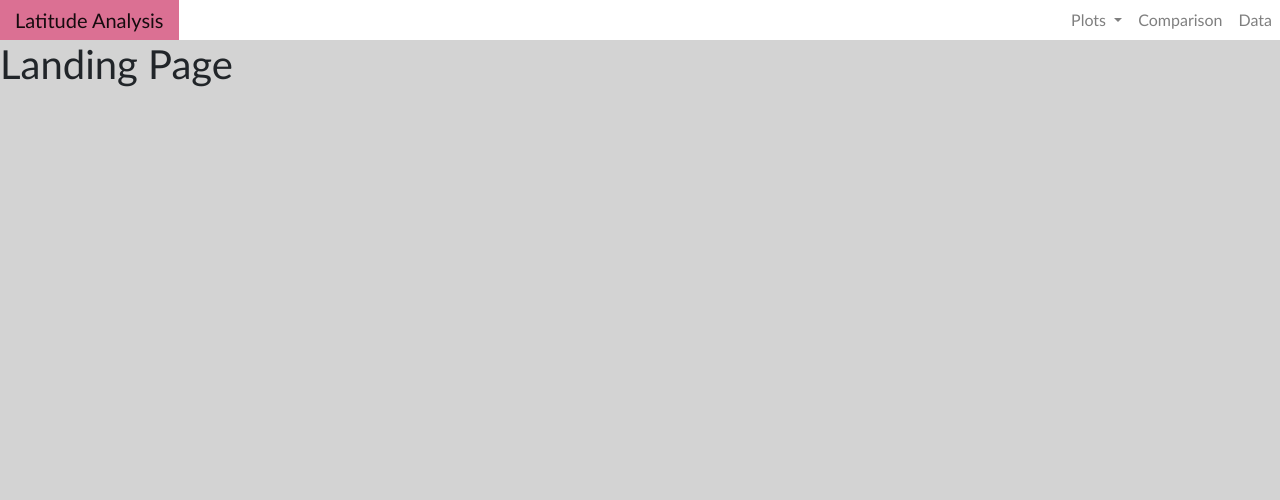
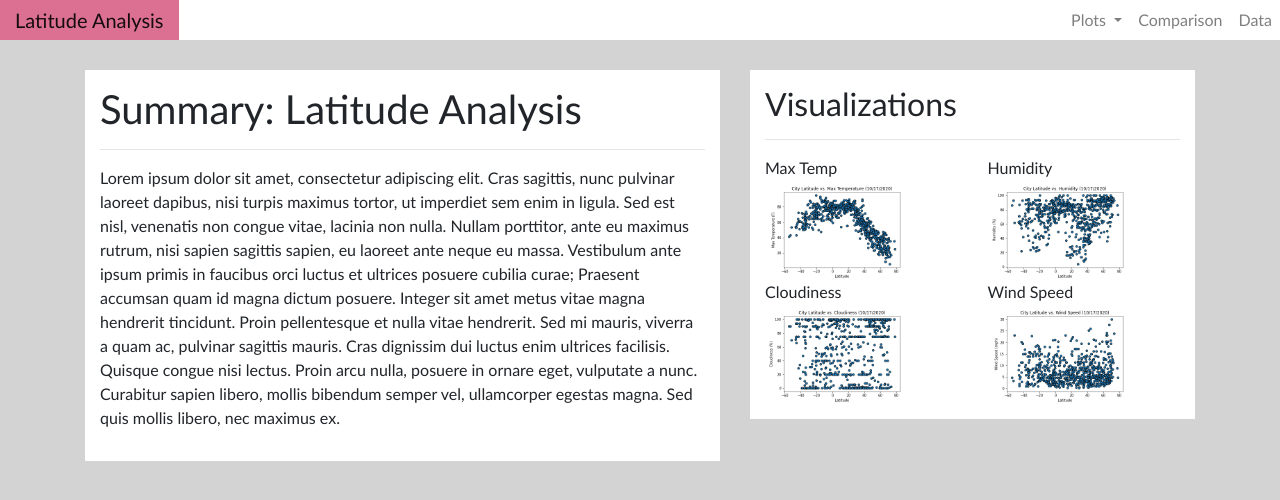
Before and after one commit to lisa427/web-design-challenge, a plain HTML site: page index.html in a window 1280 px wide. Drawn offline with nearby package versions, Linux system fonts and the light colour scheme.

Commit message:
updated landing page

```diff
--- a/index.html
+++ b/index.html
@@ -10,7 +10,7 @@
     <title>Latitude Analysis</title>
   </head>
   <body>
-    <nav class="navbar navbar-expand-lg navbar-light">
+    <nav class="navbar navbar-expand-md navbar-light">
         <a class="navbar-brand" href="index.html">Latitude Analysis</a>
         <button class="navbar-toggler" type="button" data-toggle="collapse" data-target="#navbarSupportedContent" aria-controls="navbarSupportedContent" aria-expanded="false" aria-label="Toggle navigation">
           <span class="navbar-toggler-icon"></span>
@@ -39,9 +39,45 @@
         </div>
       </nav>
 
-      <div>
-        <h1>Landing Page</h1>
-      </div>
+        <div class="container">
+            <div class="row">
+                <div class="col-sm-12 col-md-7">
+                    <div class="main-box">
+                        <h1>Summary: Latitude Analysis</h1>
+                        <hr>
+                        <p>
+                            Lorem ipsum dolor sit amet, consectetur adipiscing elit. Cras sagittis, nunc pulvinar laoreet dapibus, nisi turpis maximus tortor, ut imperdiet sem enim in ligula. Sed est nisl, venenatis non congue vitae, lacinia non nulla. Nullam porttitor, ante eu maximus rutrum, nisi sapien sagittis sapien, eu laoreet ante neque eu massa. Vestibulum ante ipsum primis in faucibus orci luctus et ultrices posuere cubilia curae; Praesent accumsan quam id magna dictum posuere. Integer sit amet metus vitae magna hendrerit tincidunt. Proin pellentesque et nulla vitae hendrerit. Sed mi mauris, viverra a quam ac, pulvinar sagittis mauris. Cras dignissim dui luctus enim ultrices facilisis. Quisque congue nisi lectus. Proin arcu nulla, posuere in ornare eget, vulputate a nunc. Curabitur sapien libero, mollis bibendum semper vel, ullamcorper egestas magna. Sed quis mollis libero, nec maximus ex.
+                        </p>
+                    </div>
+                </div>
+                <div class="col-sm-12 col-md-5">
+                    <div class="viz-box">
+                        <h2>Visualizations</h2>
+                        <hr>
+                        <div class="row">
+                            <div class="col-12 col-sm-6 col-md-12 col-lg-6">
+                                Max Temp <br>
+                                <img class="tiny-plot" src="resources/plot1.png">
+                            </div>
+                            <div class="col-12 col-sm-6 col-md-12 col-lg-6">
+                                Humidity <br>
+                                <img class="tiny-plot" src="resources/plot2.png">
+                            </div>
+                        </div>
+                        <div class="row">
+                            <div class="col-12 col-sm-6 col-md-12 col-lg-6">
+                                Cloudiness <br>
+                                <img class="tiny-plot" src="resources/plot3.png">
+                            </div>
+                            <div class="col-12 col-sm-6 col-md-12 col-lg-6">
+                                Wind Speed <br>
+                                <img class="tiny-plot" src="resources/plot4.png">
+                            </div>
+                        </div>
+                    </div>
+                </div>
+            </div>
+        </div>
 
     <script src="https://code.jquery.com/jquery-3.5.1.slim.min.js" integrity="sha384-DfXdz2htPH0lsSSs5nCTpuj/zy4C+OGpamoFVy38MVBnE+IbbVYUew+OrCXaRkfj" crossorigin="anonymous"></script>
     <script src="https://cdn.jsdelivr.net/npm/popper.js@1.16.1/dist/umd/popper.min.js" integrity="sha384-9/reFTGAW83EW2RDu2S0VKaIzap3H66lZH81PoYlFhbGU+6BZp6G7niu735Sk7lN" crossorigin="anonymous"></script>
--- a/style.css
+++ b/style.css
@@ -17,9 +17,34 @@ body {
     padding-right: 15px;
 }
 
-
-@media (max-width: 992px) {
+@media (max-width: 768px) {
 .navbar {
     background: palevioletred;
     }
 }
+
+.container {
+    margin-top: 30px;
+}
+
+.main-box {
+    padding: 15px;
+    background: white;
+}
+
+.viz-box {
+    padding: 15px;
+    background: white;
+}
+
+@media (max-width: 576px) {
+    .container {
+        margin: 0;
+        padding: 0
+        }
+    }
+
+.tiny-plot {
+    height: 100px;
+    width: 150px;
+}
```
Also changed, not shown: viz1.html (+11 -5 lines).
